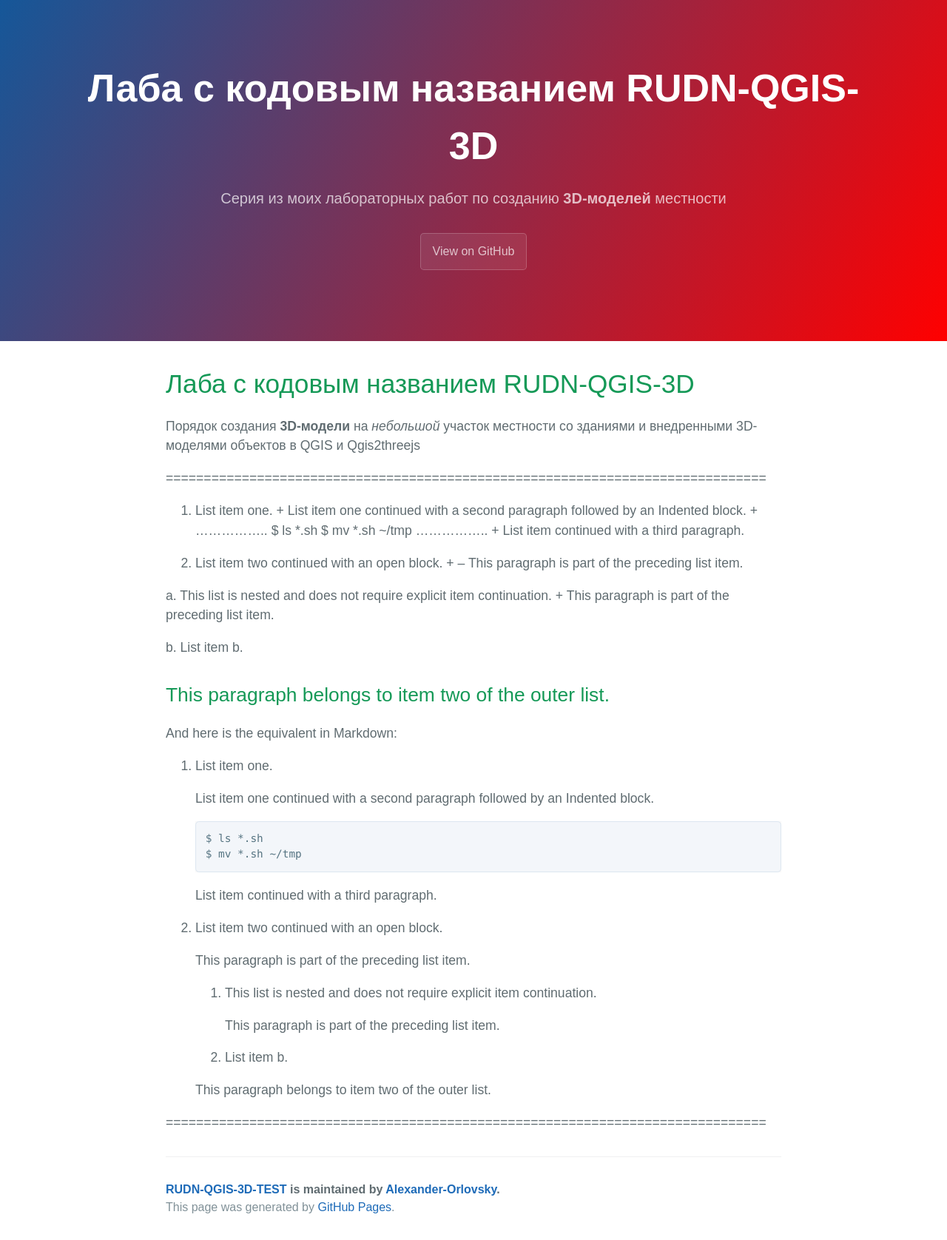
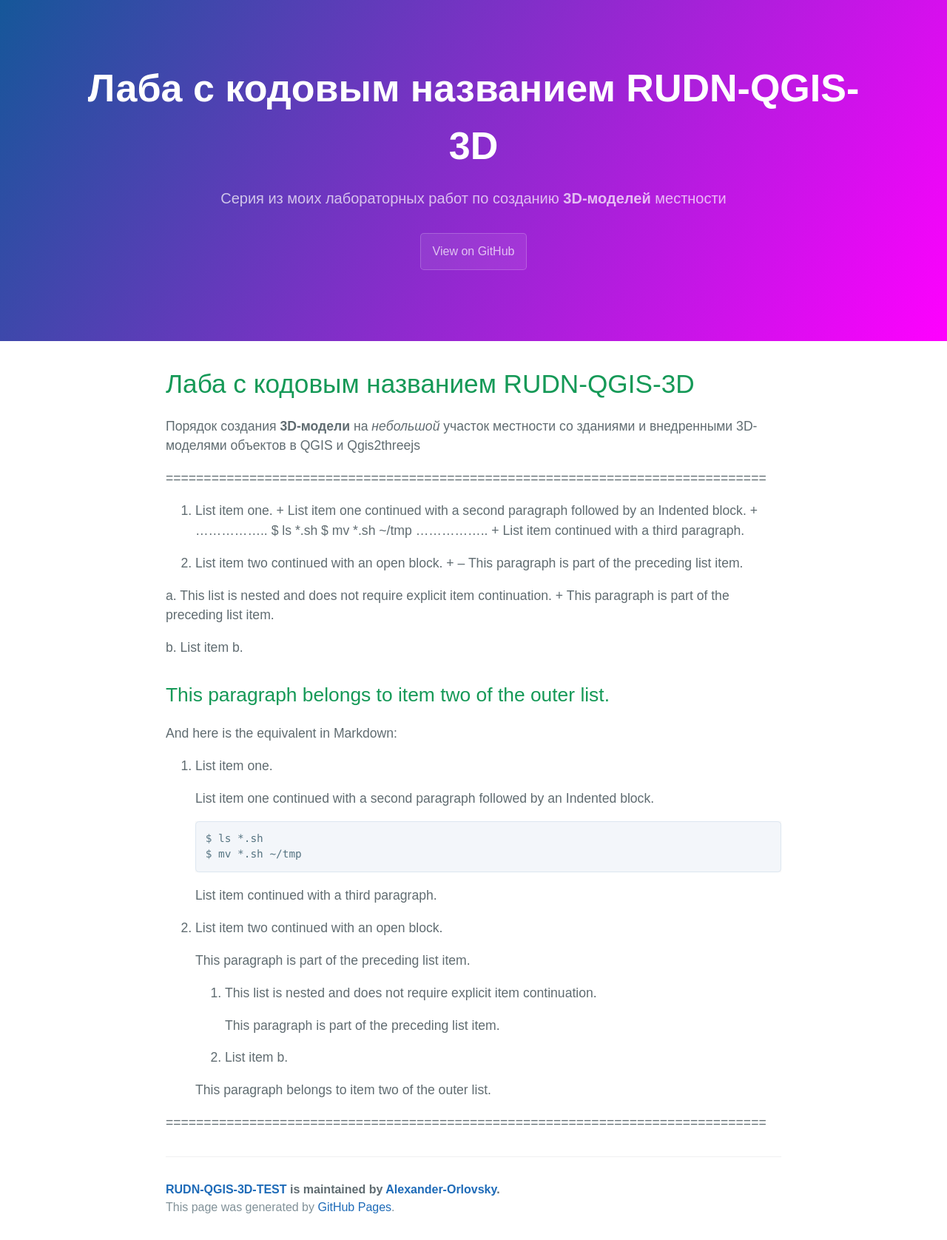
Before and after one commit to Alexander-Orlovsky/RUDN-QGIS-3D-TEST, a Jekyll site: the page built from README.md, in a window 1280 px wide. Shown: the whole page at 74% size. Built offline with Jekyll 4.4.1, drawn with Linux system fonts in a browser that asks for light colours; our own code applies the rules of GitHub Pages for plain Markdown files.

Commit message:
Update variables.scss

```diff
--- a/_sass/variables.scss
+++ b/_sass/variables.scss
@@ -4,7 +4,7 @@ $medium-breakpoint: 42em !default;
 
 // Headers
 $header-heading-color: #fff !default;
-$header-bg-color: #ff0000 !default;  // было #159957
+$header-bg-color: #ff00ff !default;  // было #159957
 $header-bg-color-secondary: #155799 !default;
 
 // Text
```
